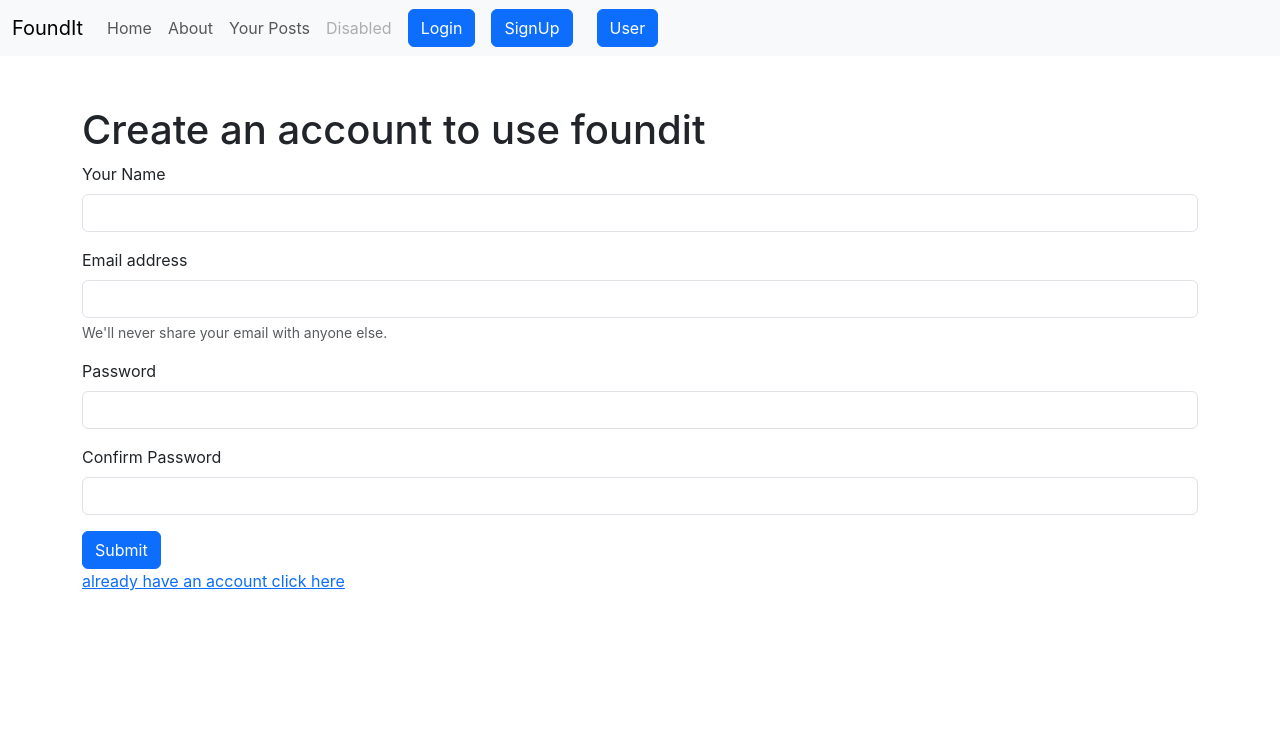
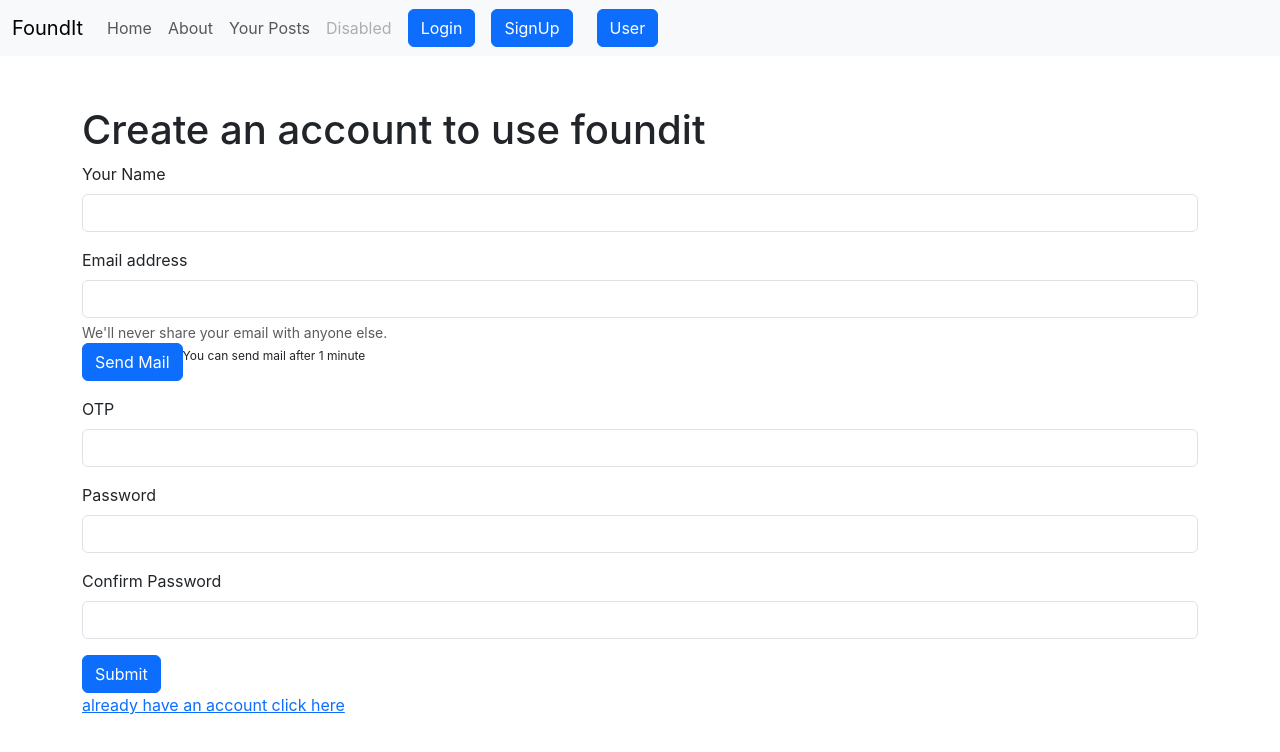
Before and after one commit to BeastAbhi/foundit_frontend, a React (Create React App) app: page /signup in a window 1280 px wide. Shown: the top 752 px of the page. Built offline with nearby package versions, Linux system fonts and the light colour scheme; no server answers.

Commit message:
added email verification

```diff
--- a/src/components/EditUser.js
+++ b/src/components/EditUser.js
@@ -1,4 +1,4 @@
-import React, { useContext, useState } from 'react'
+import React, { useContext, useEffect, useState } from 'react'
 import { useNavigate } from 'react-router-dom';
 import userContext from '../context/user/userContext';
 import alertContext from '../context/alerts/alertContext';
@@ -24,6 +24,17 @@ function EditUser() {
         showAlert('User Edited succesfully', 'success')
         navigate('/')
       }
+
+      useEffect( () => {
+        if(localStorage.getItem('token')){
+          setChangedDetails({
+            name: user.name,
+            email: user.email
+          })
+        }
+        // eslint-disable-next-line react-hooks/exhaustive-deps
+      }, [])
+
   return (
     <div>
       <form onSubmit={handleSubmit}>
--- a/src/components/Signup.js
+++ b/src/components/Signup.js
@@ -7,19 +7,22 @@ function Signup() {
   const context = useContext(alertContext);
   const { showAlert } = context;
   const userCon = useContext(userContext);
-  const { signup } = userCon;
+  const { signup, verifyEmail } = userCon;
   const [loginDetails, setLoginDetails] = useState({
     name: "",
     email: "",
     password: "",
     comfirmPass: "",
+    OTP: ""
   });
+  const [active, setActive] = useState(true)
+  const [code, setCode] = useState()
   let navigate = useNavigate();
   const handleSubmit = async (e) => {
     e.preventDefault();
     if (loginDetails.comfirmPass === loginDetails.password) {
       const { email, password, name } = loginDetails;
-
+      if(parseInt(loginDetails.OTP) === code){
         const json = await signup(email, password, name);
         if (json.success) {
           localStorage.setItem("token", json.authtoken);
@@ -27,6 +30,10 @@ function Signup() {
           showAlert("Account Created Successfully", "success");
         } else {
           showAlert(json.error, "danger");
+        }
+      }
+      else{
+      showAlert("OTP is not valid", "danger");
       }
     } else {
       showAlert("Passwords dous't  match", "danger");
@@ -36,6 +43,16 @@ function Signup() {
     setLoginDetails({ ...loginDetails, [e.target.name]: e.target.value });
   };
 
+  const verify = async () =>{
+    setActive(!active)
+    let tempCode = Math.floor(100000 + Math.random() * 900000)
+    setCode(tempCode)
+    setTimeout(() => {
+      setActive(true)
+    }, 60000);
+    let responce = await verifyEmail(loginDetails.email,tempCode);
+    showAlert(responce.message, responce.success);
+  }
   return (
     <div className="mt-3">
     <h1>Create an account to use foundit</h1>
@@ -71,6 +88,23 @@ function Signup() {
           <div id="emailHelp" className="form-text">
             We'll never share your email with anyone else.
           </div>
+          <button type="button" className={`btn btn-primary ${!active ? "disabled": ""}`} onClick={verify}>
+              Send Mail
+          </button>
+          <sup>You can send mail after 1 minute</sup>
+        </div>
+        <div className="mb-3">
+          <label htmlFor="OTP" className="form-label">
+            OTP
+          </label>
+          <input
+            type="text"
+            className="form-control"
+            id="OTP"
+            name="OTP"
+            onChange={setValues}
+            required
+          />
         </div>
         <div className="mb-3">
           <label htmlFor="password" className="form-label">
--- a/src/components/UserDetails.js
+++ b/src/components/UserDetails.js
@@ -13,12 +13,13 @@ function UserDetails() {
       setVisible(!visible)
   }
   useEffect( () => {
-     getUser()
+    if(localStorage.getItem('token')){
+      getUser()
+    }
     // eslint-disable-next-line react-hooks/exhaustive-deps
   }, [])
 
   const deleteAcc = () =>{
-      console.log(deleteUser())
       toggle()
       localStorage.removeItem('token')
       navigate('/signup')
--- a/src/context/user/UserState.js
+++ b/src/context/user/UserState.js
@@ -82,9 +82,20 @@ function UserState(props) {
     setUser(await response.json())
   }
 
+  const verifyEmail = async (email, code) =>{
+    const response = await fetch(`${host}/api/auth/sendemail`,{
+      method: 'POST',
+      headers:{
+        "Content-Type": "application/json"
+      },
+      body: JSON.stringify({email, code})
+    })
+    return(await response.json())
+  }
+
   return (
     <UserContext.Provider
-    value={{user, login, signup, deleteUser, updateUser, changePass, getUser }}
+    value={{user, login, signup, deleteUser, updateUser, changePass, getUser, verifyEmail }}
     >
       {/* this line is compersory for using context api */}
       {props.children}
```
Lines whose indentation alone changed are shown as unchanged.
